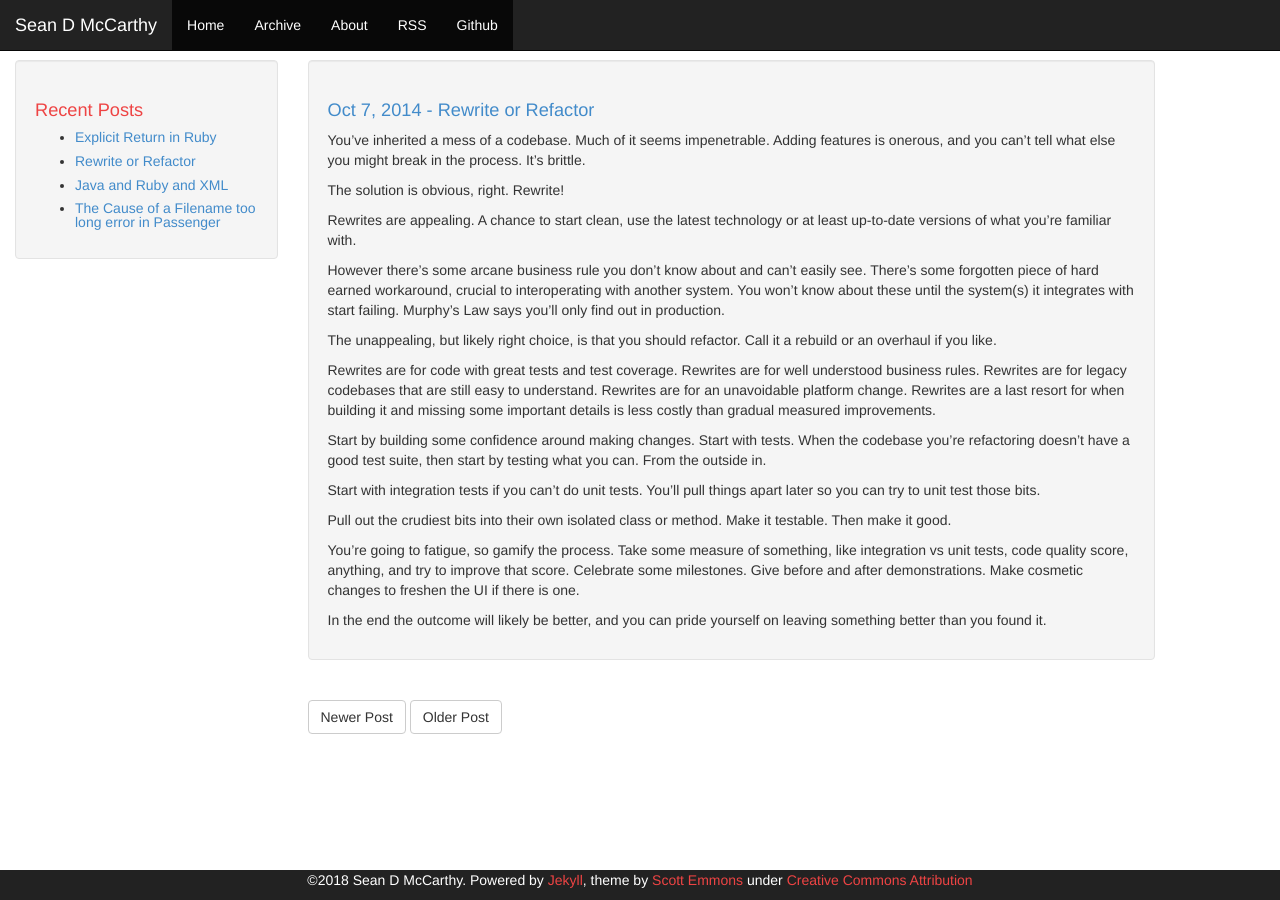
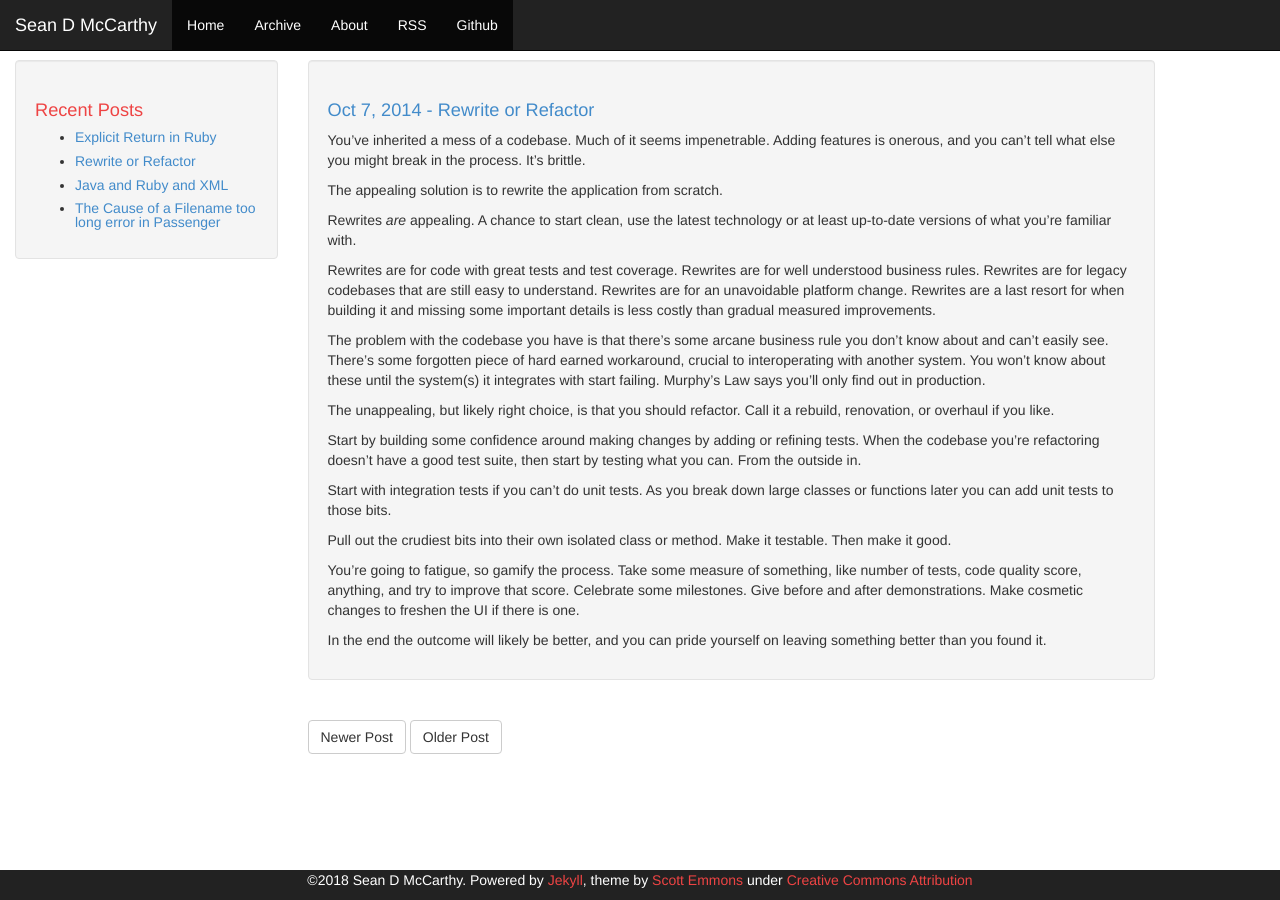
Before and after one commit to seandmccarthy/seandmccarthy.github.com, a Jekyll site: the page built from _posts/2014-10-07-rewrite-or-refactor.md, in a window 1280 px wide. Built offline with Jekyll 4.4.1, drawn with Linux system fonts in a browser that asks for light colours.

Commit message:
Editing Rewrite o Refactor post

```diff
--- a/_posts/2014-10-07-rewrite-or-refactor.md
+++ b/_posts/2014-10-07-rewrite-or-refactor.md
@@ -1,29 +1,29 @@
 ---
 layout: post
 title: "Rewrite or Refactor"
-date: 2014-10-07 21:52
+date: 2014-10-07
 comments: false
 categories:
 ---
 
 You've inherited a mess of a codebase. Much of it seems impenetrable. Adding features is onerous, and you can't tell what else you might break in the process. It's brittle.
 
-The solution is obvious, right. Rewrite!
+The appealing solution is to rewrite the application from scratch.
 
-Rewrites are appealing. A chance to start clean, use the latest technology or at least up-to-date versions of what you're familiar with.
-
-However there's some arcane business rule you don't know about and can't easily see. There's some forgotten piece of hard earned workaround, crucial to interoperating with another system. You won't know about these until the system(s) it integrates with start failing. Murphy's Law says you'll only find out in production.
-
-The unappealing, but likely right choice, is that you should refactor. Call it a rebuild or an overhaul if you like.
+Rewrites _are_ appealing. A chance to start clean, use the latest technology or at least up-to-date versions of what you're familiar with.
 
 Rewrites are for code with great tests and test coverage. Rewrites are for well understood business rules. Rewrites are for legacy codebases that are still easy to understand. Rewrites are for an unavoidable platform change. Rewrites are a last resort for when building it and missing some important details is less costly than gradual measured improvements.
 
-Start by building some confidence around making changes. Start with tests. When the codebase you're refactoring doesn't have a good test suite, then start by testing what you can. From the outside in.
+The problem with the codebase you have is that there's some arcane business rule you don't know about and can't easily see. There's some forgotten piece of hard earned workaround, crucial to interoperating with another system. You won't know about these until the system(s) it integrates with start failing. Murphy's Law says you'll only find out in production.
 
-Start with integration tests if you can't do unit tests. You'll pull things apart later so you can try to unit test those bits.
+The unappealing, but likely right choice, is that you should refactor. Call it a rebuild, renovation, or overhaul if you like.
+
+Start by building some confidence around making changes by adding or refining tests. When the codebase you're refactoring doesn't have a good test suite, then start by testing what you can. From the outside in.
+
+Start with integration tests if you can't do unit tests. As you break down large classes or functions later you can add unit tests to those bits.
 
 Pull out the crudiest bits into their own isolated class or method. Make it testable. Then make it good.
 
-You're going to fatigue, so gamify the process. Take some measure of something, like integration vs unit tests, code quality score, anything, and try to improve that score. Celebrate some milestones. Give before and after demonstrations. Make cosmetic changes to freshen the UI if there is one.
+You're going to fatigue, so gamify the process. Take some measure of something, like number of tests, code quality score, anything, and try to improve that score. Celebrate some milestones. Give before and after demonstrations. Make cosmetic changes to freshen the UI if there is one.
 
 In the end the outcome will likely be better, and you can pride yourself on leaving something better than you found it.
```
